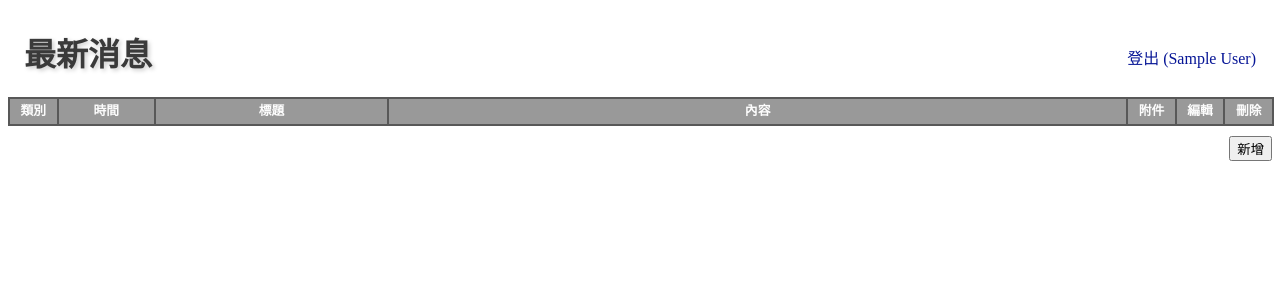
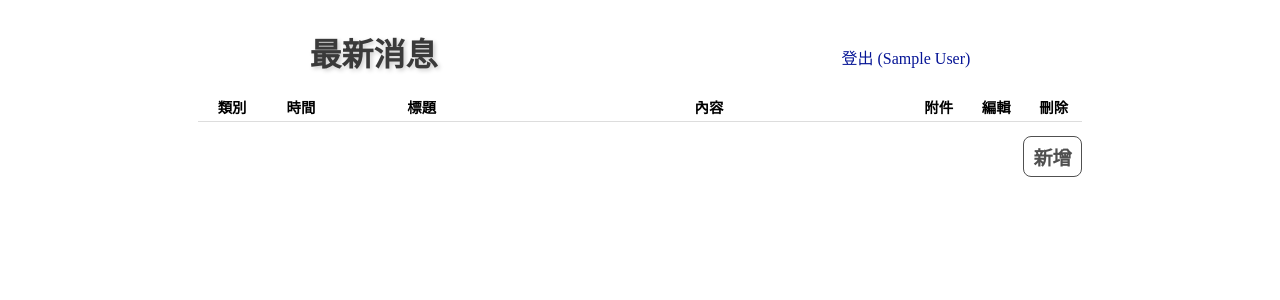
Before and after one commit to johnny031/taiict_backend, a Flask app: page /news-list in a window 1280 px wide. Shown: the top 300 px of the page. Run offline with Flask 2, Linux system fonts and the light colour scheme; the visitor is signed in with stand-in values (Sample User, id 1); data that the repository does not hold is empty.

Commit message:
add style

```diff
--- a/static/news.css
+++ b/static/news.css
@@ -1,18 +1,23 @@
+.title-container {
+  margin: 0 1.6em;
+}
 .grid-container {
-  display: inline-grid;
+  display: grid;
   width: 100%;
-  grid-template-columns: 0.25fr 0.5fr 1.2fr 3.8fr 0.25fr 0.25fr 0.25fr;
+  grid-template-columns: 0.6fr 0.6fr 1.5fr 3.5fr 0.5fr 0.5fr 0.5fr;
   grid-auto-rows: minmax(1.6em, auto);
 }
 .grid-container,
 .grid-item {
-  border: 0.1px solid rgb(88, 88, 88);
+  border: 0.1px solid rgb(219, 219, 219);
+  word-break: break-word;
 }
 .grid-item {
   font-size: 0.8rem;
   line-height: 1.6em;
   text-align: center;
   padding: 0.2em;
+  font-family: "Microsoft JhengHei";
 }
 .news-content {
   text-align: start;
@@ -23,10 +28,11 @@
   padding: 0;
 }
 .type {
+  font-family: "STSong";
   padding: 0.2em;
   font-weight: bold;
-  color: rgb(252, 252, 252);
-  background-color: rgb(153, 153, 153);
+  color: rgb(0, 0, 0);
+  background-color: rgb(236, 236, 236);
 }
 .delete-btn,
 .edit-btn {
@@ -34,16 +40,14 @@
   border: none;
   width: 100%;
   height: 100%;
-  background-color: rgb(231, 231, 231);
+  background-color: white;
   cursor: pointer;
 }
 .edit-btn:hover {
-  background-color: rgb(215, 255, 210);
-  color: rgb(0, 128, 0);
+  color: rgb(102, 223, 102);
 }
 .delete-btn:hover {
-  background-color: rgb(255, 201, 199);
-  color: rgb(175, 11, 11);
+  color: rgb(247, 136, 136);
 }
 input,
 textarea {
@@ -84,24 +88,22 @@ textarea::placeholder {
   box-shadow: 0.7px 0.7px 1.2px rgb(2, 42, 68);
 }
 form {
-  background-color: rgb(245, 245, 245);
   margin: 0;
   padding: 1em 1em;
-  border: 1px solid black;
 }
 h4 {
+  font-family: "STHeiti";
   margin: 1em 0;
   color: rgb(119, 119, 119);
-}
-.container {
-  margin: 0 1em;
 }
 h1 {
   color: rgb(58, 58, 58);
   display: inline-block;
   text-shadow: 2px 2px 4px rgb(204, 204, 204);
+  font-family: "STKaiti";
 }
 h2 {
+  font-family: "STFangsong";
   color: rgb(83, 83, 83);
   text-shadow: 1px 1px 0 rgb(212, 212, 212);
   padding-bottom: 0.3em;
@@ -111,6 +113,7 @@ h2 {
   margin: 2.3em 0 auto auto;
 }
 .logout-link {
+  font-family: "STZhongsong";
   text-decoration: none;
   color: rgb(6, 21, 150);
 }
@@ -125,6 +128,7 @@ h2 {
   position: absolute;
 }
 #FileUpload + label {
+  font-family: "STHeiti";
   padding: 0.3em 0.7em;
   margin: 0.2em 0;
   border: 1px solid rgb(117, 117, 117);
@@ -137,10 +141,44 @@ h2 {
   background-color: rgb(255, 255, 255);
 }
 .show-add-card {
+  font-family: "STFangsong";
+  font-size: 1.2rem;
   float: right;
   margin: 0.7em 0;
+  border: none;
+  padding: 0.3em 0.5em;
+  cursor: pointer;
+  border: 1px solid rgb(80, 80, 80);
+  background-color: rgb(255, 255, 255);
+  font-weight: bold;
+  color: rgb(80, 80, 80);
+  border-radius: 0.5rem;
+  transition: background-color 100ms ease-in;
 }
-@media only screen and (min-width: 525px) {
+.show-add-card:hover {
+  background-color: rgb(236, 236, 236);
+}
+@media only screen and (min-width: 630px) {
+  .container {
+    width: 90%;
+    margin: 0 auto;
+  }
+  .title-container {
+    margin: 0 7em;
+  }
+  .grid-container {
+    border: none;
+  }
+  .grid-item {
+    border: none;
+    border-bottom: 0.1px solid rgb(221, 221, 221);
+    padding: 0 0.2em;
+    word-break: normal;
+  }
+  .type {
+    background-color: white;
+    font-size: 0.9rem;
+  }
   .add-news-card {
     width: 70%;
     margin: 0 auto;
@@ -152,3 +190,11 @@ h2 {
     text-align: left;
   }
 }
+@media only screen and (min-width: 1012px) {
+  .container {
+    width: 70%;
+  }
+  .grid-item {
+    padding: 0 0.4em;
+  }
+}
--- a/templates/news.html
+++ b/templates/news.html
@@ -2,6 +2,7 @@
 <link href="{{ url_for('static', filename='news.css') }}" rel="stylesheet" />
 {% endblock %} {% block title %}變更最新消息{% endblock %} {% block content %}
 <div class="container">
+  <div class="title-container">
     <h1>最新消息</h1>
     <div class="logout-div">
       <a class="logout-link" href="{{ url_for('logout') }}"
@@ -41,6 +42,7 @@
     </div>
     <button class="show-add-card">新增</button>
   </div>
+</div>
 <form
   name="add-news-form"
   action="javascript:void(0);"
```
Also changed, not shown: static/uploads/142_1111.png (renamed from static/uploads/12_1111.png), static/uploads/143_1112.png (renamed from static/uploads/13_1112.png), static/uploads/14_1113.png (deleted), static/uploads/150_1211.png (added). Lines whose indentation alone changed are shown as unchanged.
